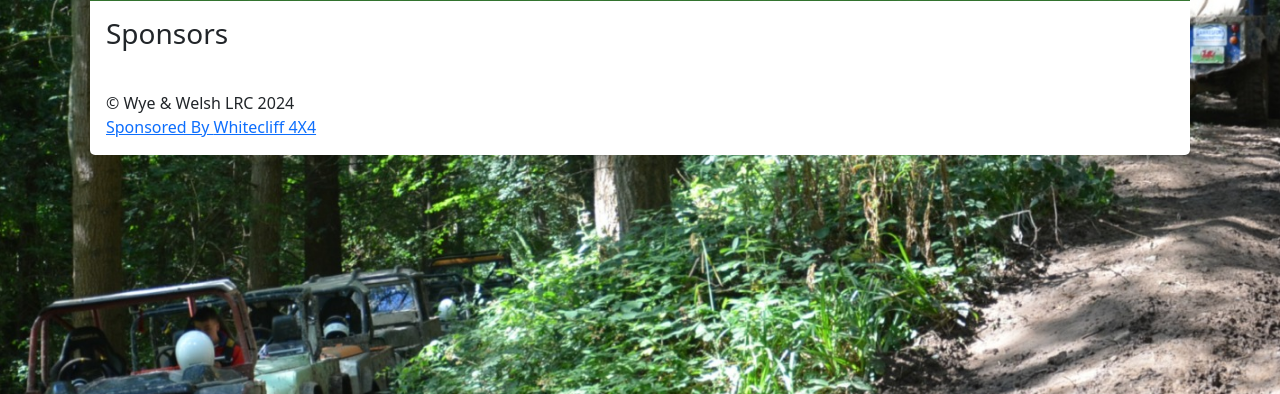
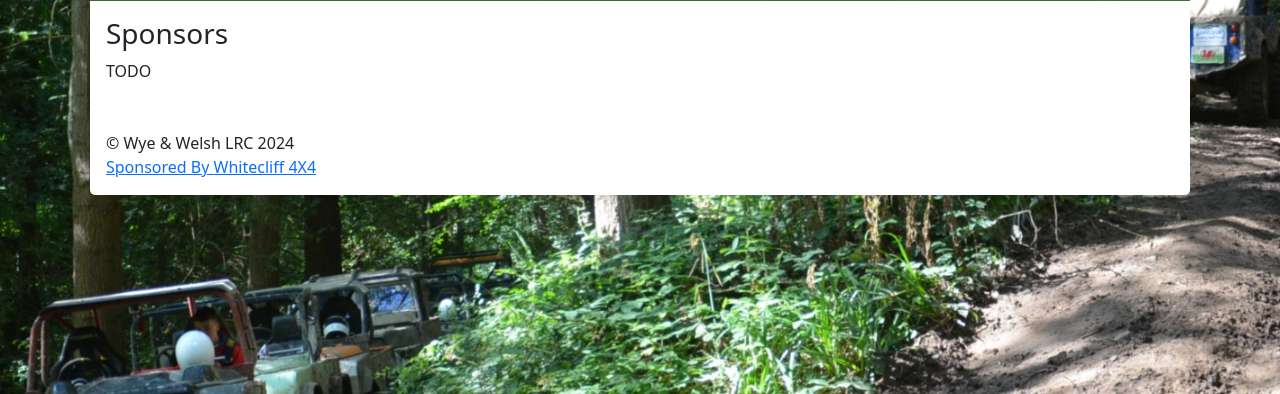
Before and after one commit to wwlrc/website, a PHP site: template templates/pages/sponsors.html.twig in a window 1280 px wide. Shown: the part 103-497 px from the top of the page. Run offline with PHP 8.4, Linux system fonts and the light colour scheme; the template is opened without the code that fills it, so the values that code supplies are empty; some libraries are stand-ins or nearby versions.

```diff
--- a/templates/pages/sponsors.html.twig
+++ b/templates/pages/sponsors.html.twig
@@ -8,4 +8,8 @@
 
 <h3>Sponsors</h3>
 
+<p>
+TODO
+</p>
+
 {% endblock %}
```
